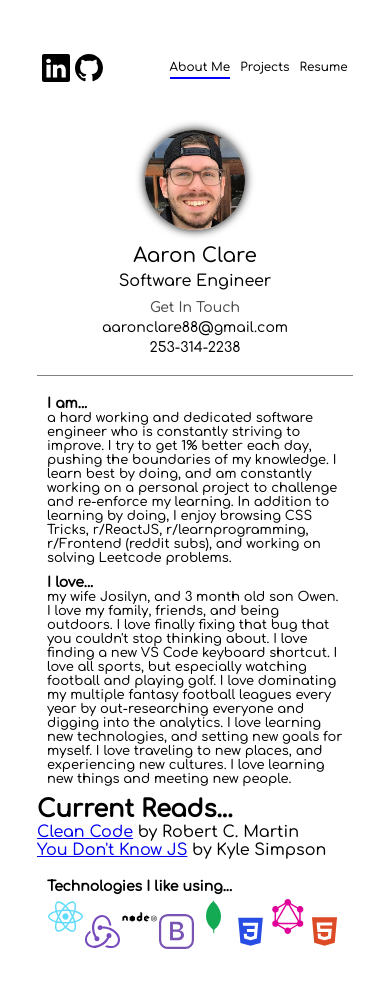
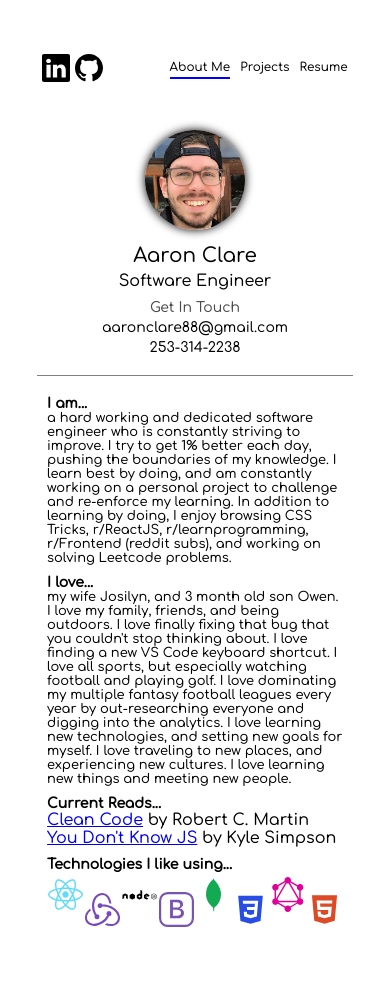
Before and after one commit to aaronclare3/Portfolio, a React (Create React App) app: page / in a window 390 px wide. Shown: the top 988 px of the page. Built offline with nearby package versions, Linux system fonts and the light colour scheme.

Commit message:
fixed media queries for reading section

```diff
--- a/src/components/About.css
+++ b/src/components/About.css
@@ -61,7 +61,7 @@
     font-size: 14px;
 }
 
-.About-MainIAm, .About-MainILove {
+.About-MainIAm, .About-MainILove, .About-MainReading {
     margin-bottom: 10px;
 }
 
@@ -70,7 +70,7 @@
     font-weight: bold;
 }
 
-.AboutMainILikeHeader, .About-MainReadingBody {
+.AboutMainILikeHeader {
     margin-bottom: 20px;
 }
 
@@ -140,11 +140,11 @@
 }
 
 @media (min-width: 1540px) {
-    .AboutMainIAmHeader, .AboutMainILoveHeader, .AboutMainILikeHeader {
+    .AboutMainIAmHeader, .AboutMainILoveHeader, .AboutMainILikeHeader, .About-MainReadingHeader {
         font-size: 30px;
     }
 
-    .AboutMainIAmBody, .AboutMainILoveBody {
+    .AboutMainIAmBody, .AboutMainILoveBody, .About-MainReadingBody {
         font-size: 26px;
     }
 
@@ -183,15 +183,15 @@
         padding: 0px;
     }
 
-    .About-MainIAm, .About-MainILove, .About-MainILike {
+    .About-MainIAm, .About-MainILove, .About-MainILike, .About-MainReading {
         margin: 10px;
     }
 
-    .AboutMainIAmHeader, .AboutMainILoveHeader, .AboutMainILikeHeader {
+    .AboutMainIAmHeader, .AboutMainILoveHeader, .AboutMainILikeHeader, .About-MainReadingHeader {
         font-size: 17px;
     }
 
-    .AboutMainIAmBody, .AboutMainILoveBody {
+    .AboutMainIAmBody, .AboutMainILoveBody, .About-MainReadingBody {
         font-size: 13px;
     }
 
@@ -215,11 +215,11 @@
     }
 }
 @media (max-width: 1050px) {
-    .AboutMainIAmHeader, .AboutMainILoveHeader, .AboutMainILikeHeader {
+    .AboutMainIAmHeader, .AboutMainILoveHeader, .AboutMainILikeHeader, .About-MainReadingHeader {
         font-size: 18px;
     }
 
-    .AboutMainIAmBody, .AboutMainILoveBody {
+    .AboutMainIAmBody, .AboutMainILoveBody, .About-MainReadingBody {
         font-size: 13px;
     }
 
@@ -234,30 +234,30 @@
     }
 }
 @media (max-width: 925px) {
-    .AboutMainIAmHeader, .AboutMainILoveHeader, .AboutMainILikeHeader {
+    .AboutMainIAmHeader, .AboutMainILoveHeader, .AboutMainILikeHeader, .About-MainReadingHeader {
         font-size: 14px !important;
     }
 
-    .AboutMainIAmBody, .AboutMainILoveBody {
+    .AboutMainIAmBody, .AboutMainILoveBody, .About-MainReadingBody {
         font-size: 13px !important;
     }
 }
 
 @media (max-width: 850px) {
-    .AboutMainIAmHeader, .AboutMainILoveHeader, .AboutMainILikeHeader {
+    .AboutMainIAmHeader, .AboutMainILoveHeader, .AboutMainILikeHeader, .About-MainReadingHeader {
         font-size: 13px !important;
     }
 
-    .AboutMainIAmBody, .AboutMainILoveBody {
+    .AboutMainIAmBody, .AboutMainILoveBody, .About-MainReadingBody {
         font-size: 12px !important;
     }
 }
 @media (max-width: 780px) {
-    .AboutMainIAmHeader, .AboutMainILoveHeader, .AboutMainILikeHeader {
+    .AboutMainIAmHeader, .AboutMainILoveHeader, .AboutMainILikeHeader, .About-MainReadingHeader {
         font-size: 12px !important;
     }
 
-    .AboutMainIAmBody, .AboutMainILoveBody {
+    .AboutMainIAmBody, .AboutMainILoveBody, .About-MainReadingBody {
         font-size: 11px !important;
     }
 
@@ -273,11 +273,11 @@
 }
 
 @media (max-width: 610px) {
-    .AboutMainIAmHeader, .AboutMainILoveHeader, .AboutMainILikeHeader {
+    .AboutMainIAmHeader, .AboutMainILoveHeader, .AboutMainILikeHeader, .About-MainReadingHeader {
         font-size: 11px !important;
     }
 
-    .AboutMainIAmBody, .AboutMainILoveBody {
+    .AboutMainIAmBody, .AboutMainILoveBody, .About-MainReadingBody {
         font-size: 10px !important;
     }
 }
@@ -293,11 +293,11 @@
         /* margin-top: 20px; */
         padding: 0px;
     }
-    .AboutMainIAmHeader, .AboutMainILoveHeader, .AboutMainILikeHeader {
+    .AboutMainIAmHeader, .AboutMainILoveHeader, .AboutMainILikeHeader, .About-MainReadingHeader {
         font-size: 14px !important;
     }
 
-    .AboutMainIAmBody, .AboutMainILoveBody {
+    .AboutMainIAmBody, .AboutMainILoveBody, .About-MainReadingBody {
         font-size: 13px !important;
     }
 }
@@ -321,13 +321,3 @@
         margin: 5px 0px;
     }
 }
-
-/* @media (max-width: 390px) {
-    .AboutMainIAmHeader, .AboutMainILoveHeader, .AboutMainILikeHeader {
-        font-size: 14px !important;
-    }
-
-    .AboutMainIAmBody, .AboutMainILoveBody {
-        font-size: 11px !important;
-    }
-} */
--- a/src/components/About.js
+++ b/src/components/About.js
@@ -57,8 +57,9 @@ const About = () => {
               new people.
             </div>
           </div>
-          <div className='About-MainReadingHeader'>Current Reads...</div>
-          <div className='About-MainReadingBody'>
+          <div className='About-MainReading'>
+            <div className='About-MainReadingHeader'>Current Reads...</div>
+            <div className='About-MainReadingBody'></div>
             <div>
               <a
                 href='https://enos.itcollege.ee/~jpoial/oop/naited/Clean%20Code.pdf'
```
